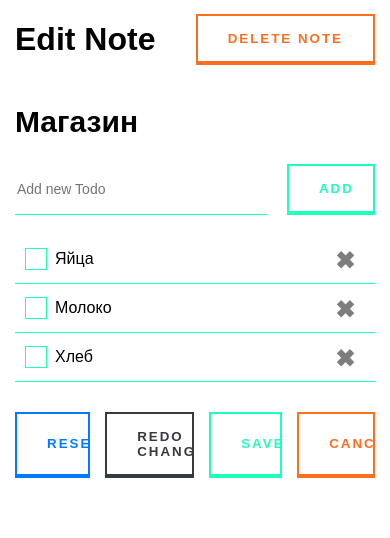
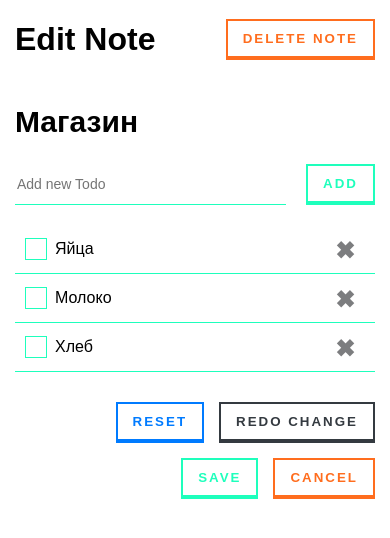
Before and after one commit to tgafiulin/todolist_yode, a React (Create React App) app: page /note/1 in a window 390 px wide. Shown: the top 538 px of the page. Built offline with nearby package versions, Linux system fonts and the light colour scheme.

Commit message:
add adaptive

```diff
--- a/src/components/common/Button/Button.scss
+++ b/src/components/common/Button/Button.scss
@@ -15,6 +15,7 @@
     outline: none;
     position: relative;
 
+    @media (min-width: 768px) {
         &:hover {
             cursor: pointer;
             background: rgba(30, 255, 188, 1);
@@ -22,27 +23,38 @@
         }
 
         &--red {
-        color: #FF6D1E;
-
             &:hover {
                 background: #FF6D1E;
             }
         }
 
         &--blue {
-        color: #007bff;
-
             &:hover {
                 background: #007bff;
             }
         }
 
         &--black {
-        color: #343a40;
-
             &:hover {
                 background: #343a40;
             }
+        }
+    }
+
+    @media (max-width: 767px) {
+        padding: 10px 15px;
+    }
+
+    &--red {
+        color: #FF6D1E;
+    }
+
+    &--blue {
+        color: #007bff;
+    }
+
+    &--black {
+        color: #343a40;
     }
 }
 
--- a/src/components/common/Input/Input.scss
+++ b/src/components/common/Input/Input.scss
@@ -5,5 +5,5 @@
     margin-right: 20px;
     font-family: 'Montserrat', sans-serif;
     font-size: 14px;
-    width: 100%;
+    flex-grow: 1;
 }
--- a/src/components/pages/note/Note/Note.scss
+++ b/src/components/pages/note/Note/Note.scss
@@ -4,10 +4,18 @@
         display: flex;
         justify-content: flex-end;
 
+        @media (max-width: 767px) {
+            flex-wrap: wrap;
+        }
+
         button {
-            margin-right: 15px;
+            margin-left: 15px;
 
-            &:last-child {
+            @media (max-width: 767px) {
+                margin-bottom: 15px;
+            }
+
+            &:first-child {
                 margin-right: 0;
             }
         }
@@ -17,5 +25,9 @@
         display: flex;
         justify-content: space-between;
         align-items: center;
+
+        @media (max-width: 767px) {
+            flex-wrap: wrap;
+        }
     }
 }
--- a/src/components/pages/note/TodoList/TodoList.js
+++ b/src/components/pages/note/TodoList/TodoList.js
@@ -95,7 +95,7 @@ function TodoList({note, button}) {
         <h2>{title}</h2>
         <div className="todolist__add-todo">
             <Input value={newTodo} className="input" onKeyPress={(e) => addTodo(e, true)} onChange={(e) => editTodo(e.target.value)} placeholder="Add new Todo"/>
-            <Button onClick={addTodo} value="add" className="button button--small" />
+            <Button onClick={addTodo} value="add" className="button" />
         </div>
         {newTodos.map((todo) =>
             <Todo key={todo.id} todo={todo} deleteTodo={deleteTodo} toggleTodo={toggleTodo} editDesc={editDesc} />
--- a/src/components/pages/note/TodoList/TodoList.scss
+++ b/src/components/pages/note/TodoList/TodoList.scss
@@ -6,5 +6,7 @@
     &__add-todo {
         display: flex;
         margin-bottom: 20px;
+        width: 100%;
+        justify-content: space-between;
     }
 }
```
Lines whose indentation alone changed are shown as unchanged.
